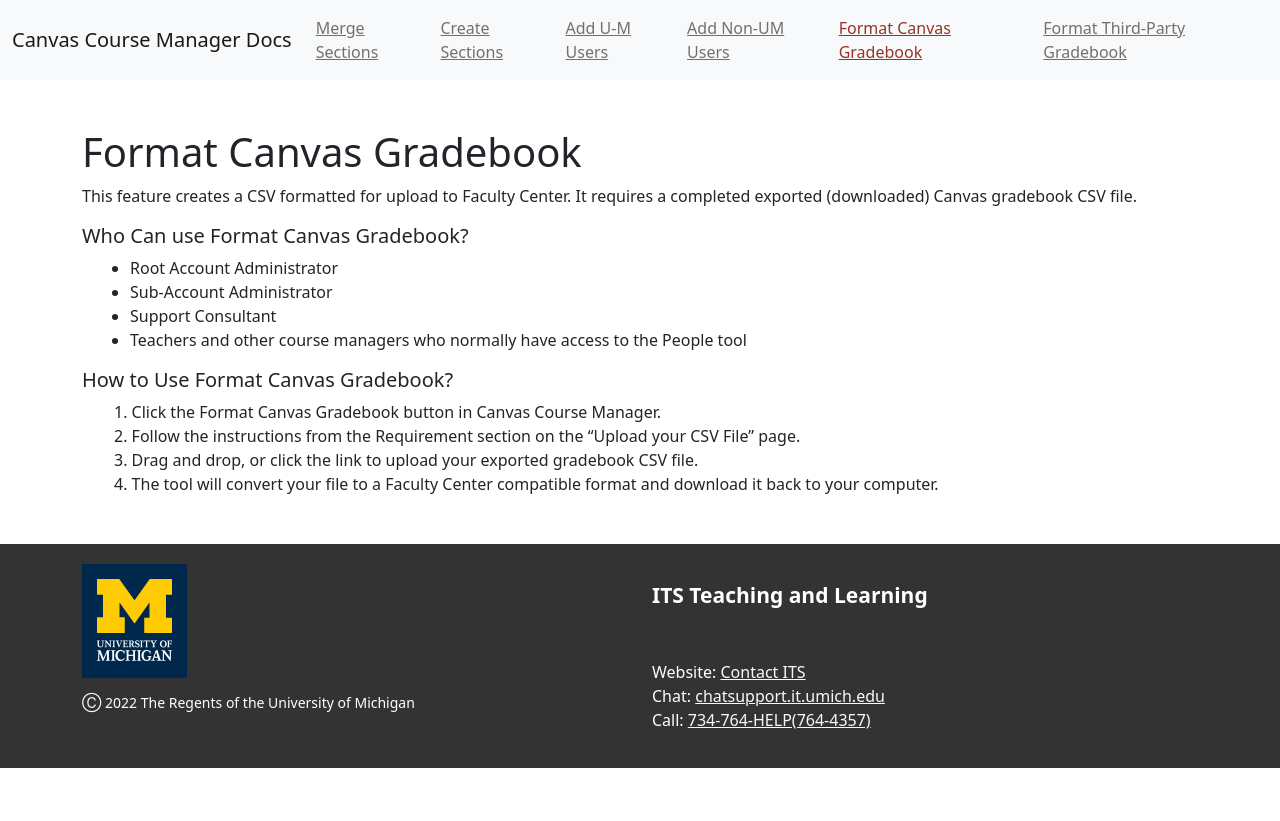
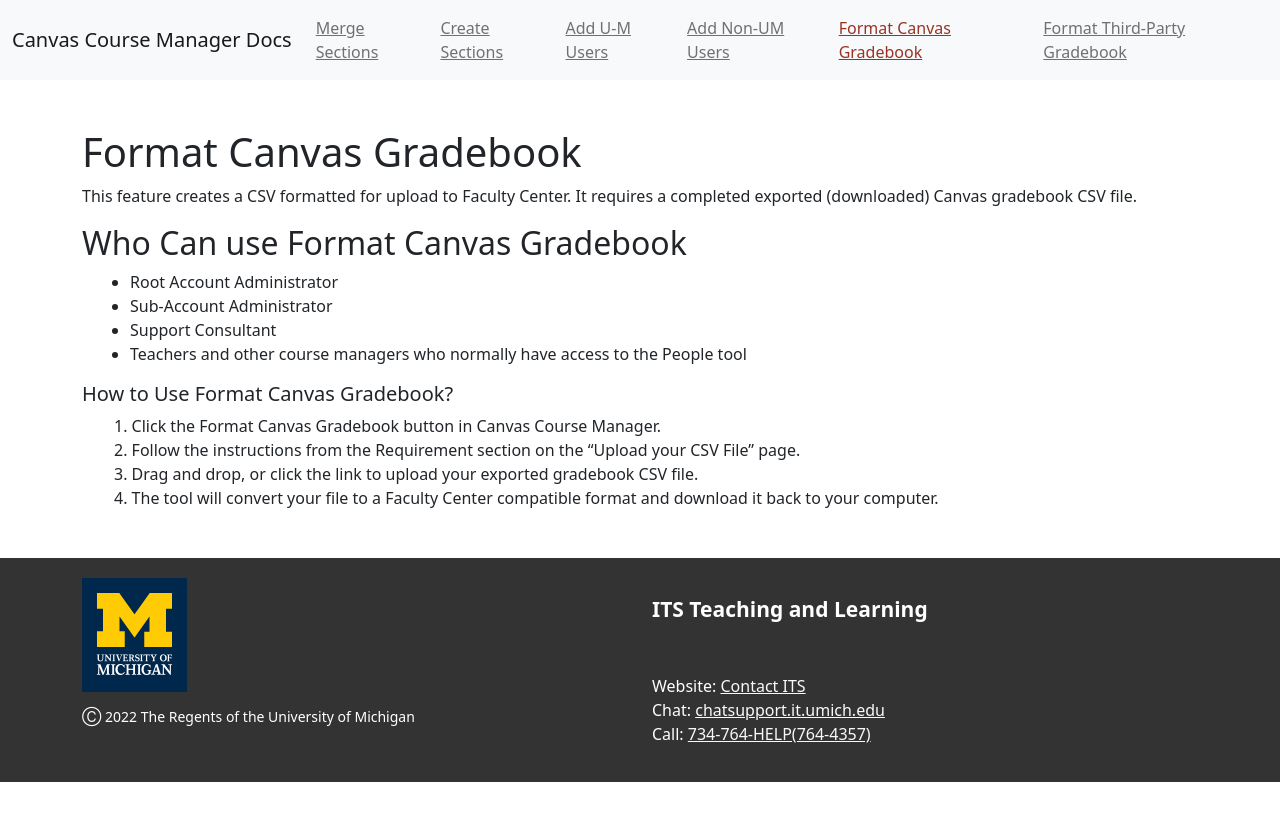
Before and after one commit to tl-its-umich-edu/canvas-course-manager-next, a Jekyll site: the page built from docs/gradebook-canvas.html, in a window 1280 px wide. Shown: the top 821 px of the page. Built offline with Jekyll 4.4.1, drawn with Linux system fonts in a browser that asks for light colours.

```diff
--- a/docs/gradebook-canvas.html
+++ b/docs/gradebook-canvas.html
@@ -5,7 +5,7 @@ title: Format Canvas Gradebook
 
 <h1 class="mt-5">Format Canvas Gradebook</h1>
 <p>This feature creates a CSV formatted for upload to Faculty Center. It requires a completed exported (downloaded) Canvas gradebook CSV file. </p>
-<h5>Who Can use Format Canvas Gradebook?</h5>
+<h2>Who Can use Format Canvas Gradebook</h2>
 <ul class="mx-3">
   <li>Root Account Administrator</li>
   <li>Sub-Account Administrator</li>
```
